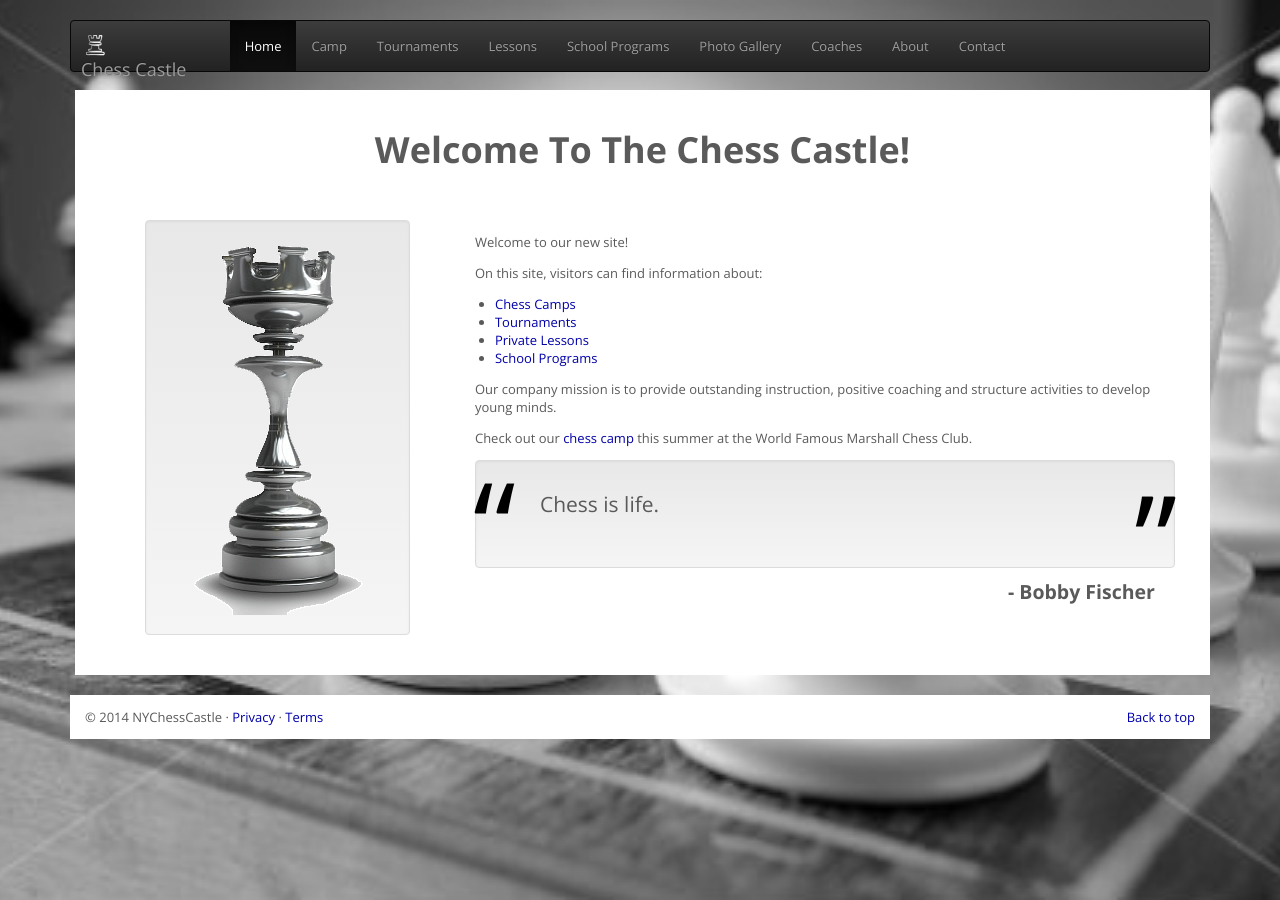
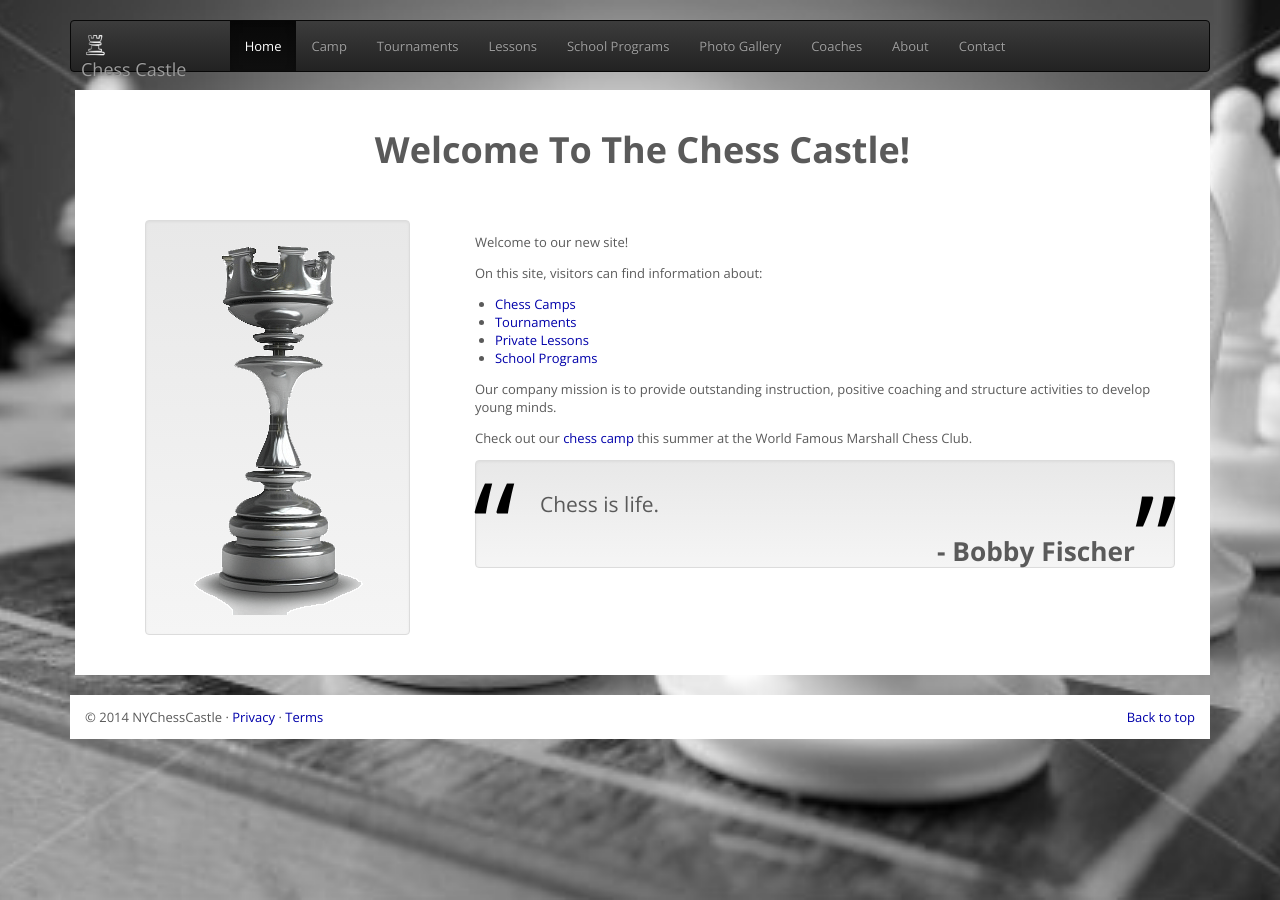
Before and after one commit to arclyte/nychesscastle, a Jekyll site: the page built from index.html, in a window 1280 px wide. Built offline with Jekyll 4.4.1, drawn with Linux system fonts in a browser that asks for light colours; nearby versions of some CDN libraries; Markdown is read by kramdown in place of the engine named in the settings.

Commit message:
Fix favicon; fix author on block quote;

```diff
--- a/_layouts/default.html
+++ b/_layouts/default.html
@@ -14,22 +14,22 @@
 		<meta property="og:image" content="{{ site.url }}/images/stock_chessboard.jpg">
 		<!-- <meta property="og:app_id" content=""> -->
 
-		<link rel="shortcut icon" href="{{ site.url }}/favicon.ico" type="image/x-icon">
+		<link rel="icon" type="image/png" href="{{ site.url }}/images/castle.png" type="image/x-icon">
 
 		<title>{{ page.title }}</title>
 
 		<link rel="stylesheet" href="http://netdna.bootstrapcdn.com/bootstrap/3.1.1/css/bootstrap.min.css">
 		<link rel="stylesheet" href="http://netdna.bootstrapcdn.com/bootstrap/3.1.1/css/bootstrap-theme.min.css">
 
-		<link href="{{ site.baseurl }}//css/carousel.css" rel="stylesheet">
-		<link href="{{ site.baseurl }}/css/main.css" rel="stylesheet">
+		<link href="{{ site.url }}//css/carousel.css" rel="stylesheet">
+		<link href="{{ site.url }}/css/main.css" rel="stylesheet">
 
 		<link href='http://fonts.googleapis.com/css?family=Open+Sans:400,700&subset=latin,latin-ext' rel='stylesheet' type='text/css'>
 
 		<script src="http://code.jquery.com/jquery.min.js"></script>
 		<script src="http://netdna.bootstrapcdn.com/bootstrap/3.0.3/js/bootstrap.min.js"></script>
-		<script src="{{ site.baseurl }}/js/holder.js"></script>
-		<script src="{{ site.baseurl }}/js/main.js"></script>
+		<script src="{{ site.url }}/js/holder.js"></script>
+		<script src="{{ site.url }}/js/main.js"></script>
 
 		<!--[if lt IE 9]>
 			<script src="https://oss.maxcdn.com/libs/html5shiv/3.7.0/html5shiv.js"></script>
@@ -50,8 +50,8 @@
 								<span class="icon-bar"></span>
 								<span class="icon-bar"></span>
 							</button>
-							 <a class="navbar-brand" href="{{ site.baseurl }}/">
-									<img src="{{ site.baseurl }}/images/castle.png" />
+							 <a class="navbar-brand" href="{{ site.url }}/">
+									<img src="{{ site.url }}/images/castle.png" />
 									<span>Chess Castle</span>
 								</a>
 						</div>
@@ -60,15 +60,15 @@
 						<div class="collapse navbar-collapse" id="bs-example-navbar-collapse-1">
 							<ul class="nav navbar-nav">
 								<li><a href="#">&nbsp;</a></li>
-								<li id="nav-home" class="active"><a href="{{ site.baseurl }}/">Home</a></li>
-								<li id="nav-camp"><a href="{{ site.baseurl }}/camp">Camp</a></li>
-								<li id="nav-tournaments"><a href="{{ site.baseurl }}/tournaments">Tournaments</a></li>
-								<li id="nav-lessons"><a href="{{ site.baseurl }}/lessons">Lessons</a></li>
-								<li id="nav-programs"><a href="{{ site.baseurl }}/programs">School Programs</a></li>
-								<li id="nav-gallery"><a href="{{ site.baseurl }}/gallery">Photo Gallery</a></li>
-								<li id="nav-coaches"><a href="{{ site.baseurl }}/coaches">Coaches</a></li>
-								<li id="nav-about"><a href="{{ site.baseurl }}/about">About</a></li>
-								<li id="nav-contact"><a href="{{ site.baseurl }}/contact">Contact</a></li>
+								<li id="nav-home" class="active"><a href="{{ site.url }}/">Home</a></li>
+								<li id="nav-camp"><a href="{{ site.url }}/camp">Camp</a></li>
+								<li id="nav-tournaments"><a href="{{ site.url }}/tournaments">Tournaments</a></li>
+								<li id="nav-lessons"><a href="{{ site.url }}/lessons">Lessons</a></li>
+								<li id="nav-programs"><a href="{{ site.url }}/programs">School Programs</a></li>
+								<li id="nav-gallery"><a href="{{ site.url }}/gallery">Photo Gallery</a></li>
+								<li id="nav-coaches"><a href="{{ site.url }}/coaches">Coaches</a></li>
+								<li id="nav-about"><a href="{{ site.url }}/about">About</a></li>
+								<li id="nav-contact"><a href="{{ site.url }}/contact">Contact</a></li>
 							</ul>
 						</div><!-- /.navbar-collapse -->
 					</div><!-- /.container-fluid -->
@@ -84,9 +84,9 @@
 					<p>
 						&copy; 2014 NYChessCastle
 						&middot;
-						<a href="{{ site.baseurl }}/privacy">Privacy</a>
+						<a href="{{ site.url }}/privacy">Privacy</a>
 						&middot;
-						<a href="{{ site.baseurl }}/terms">Terms</a>
+						<a href="{{ site.url }}/terms">Terms</a>
 					</p>
 				</div>
 				<div class="col-lg-6">
--- a/css/main.css
+++ b/css/main.css
@@ -123,7 +123,7 @@ footer div {
  }
  .author {
  	clear: both;
-	padding-top: 30px;
+	padding-top: 15px;
 	float: right;
 	font-size: 1.5em;
 	font-weight: bold;
--- a/index.html
+++ b/index.html
@@ -11,7 +11,7 @@ nav_id: nav-home
 	<h1 class="text-center" style="margin-bottom:50px; font-weight: bold;">Welcome To The Chess Castle!</h1>
 	<div class="col-lg-4 quote-section">
 		<div class="well">
-			<img src="{{ site.baseurl }}/images/fancy_rook.png">
+			<img src="{{ site.url }}/images/fancy_rook.png">
 		</div>
 
 	</div>
@@ -42,8 +42,9 @@ nav_id: nav-home
 				<span class="bqstart">&#8220;</span>
 				<span class="quote">Good positions don’t win games, good moves do.</span>
 				<span class="bqend">&#8221;</span>
+				<span class="author">Gerald Abrahams</span>
 			</blockquote>
-			<div class="author">Gerald Abrahams</div>
+
 		</div>
 	</div>
 
```
